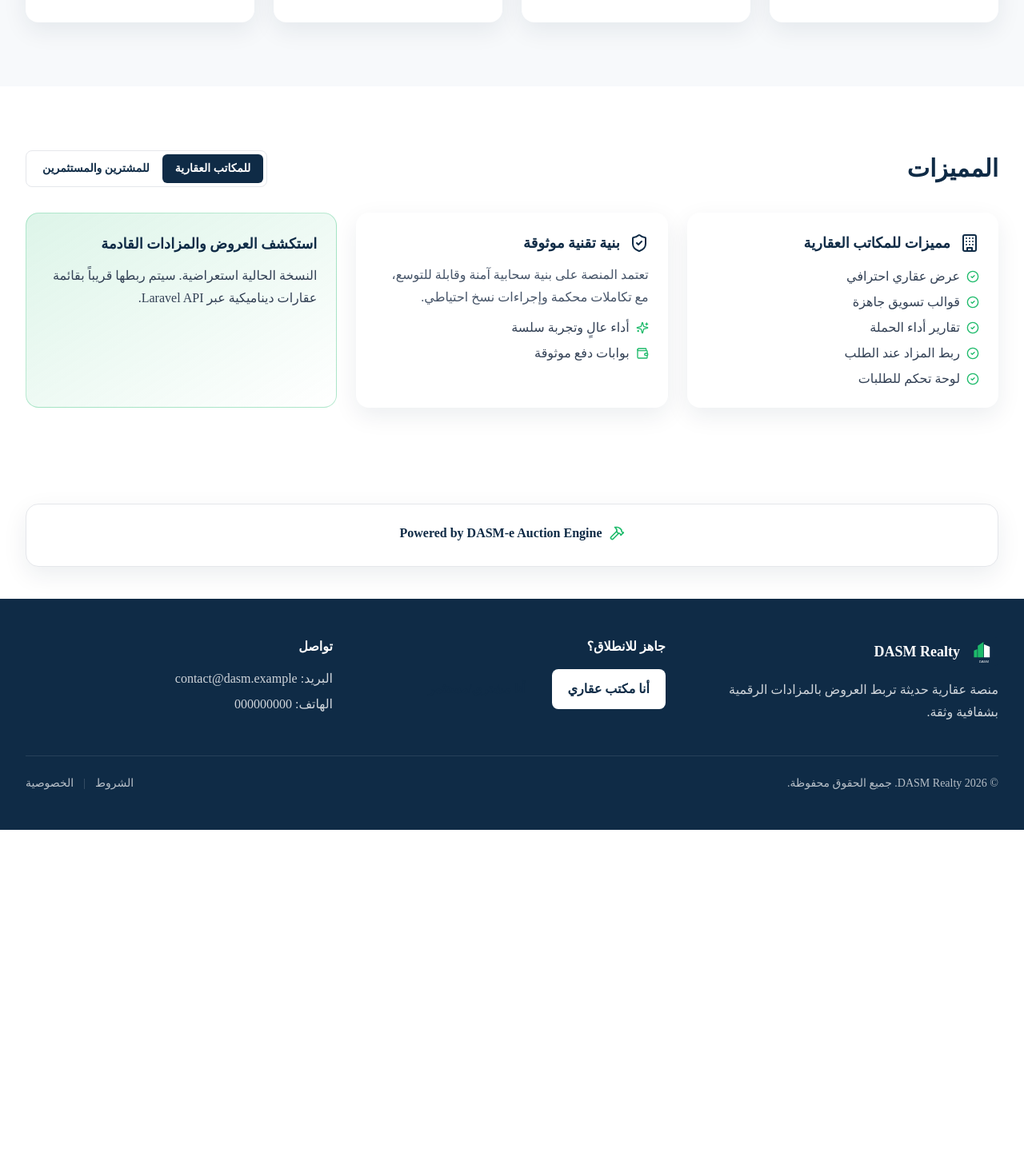
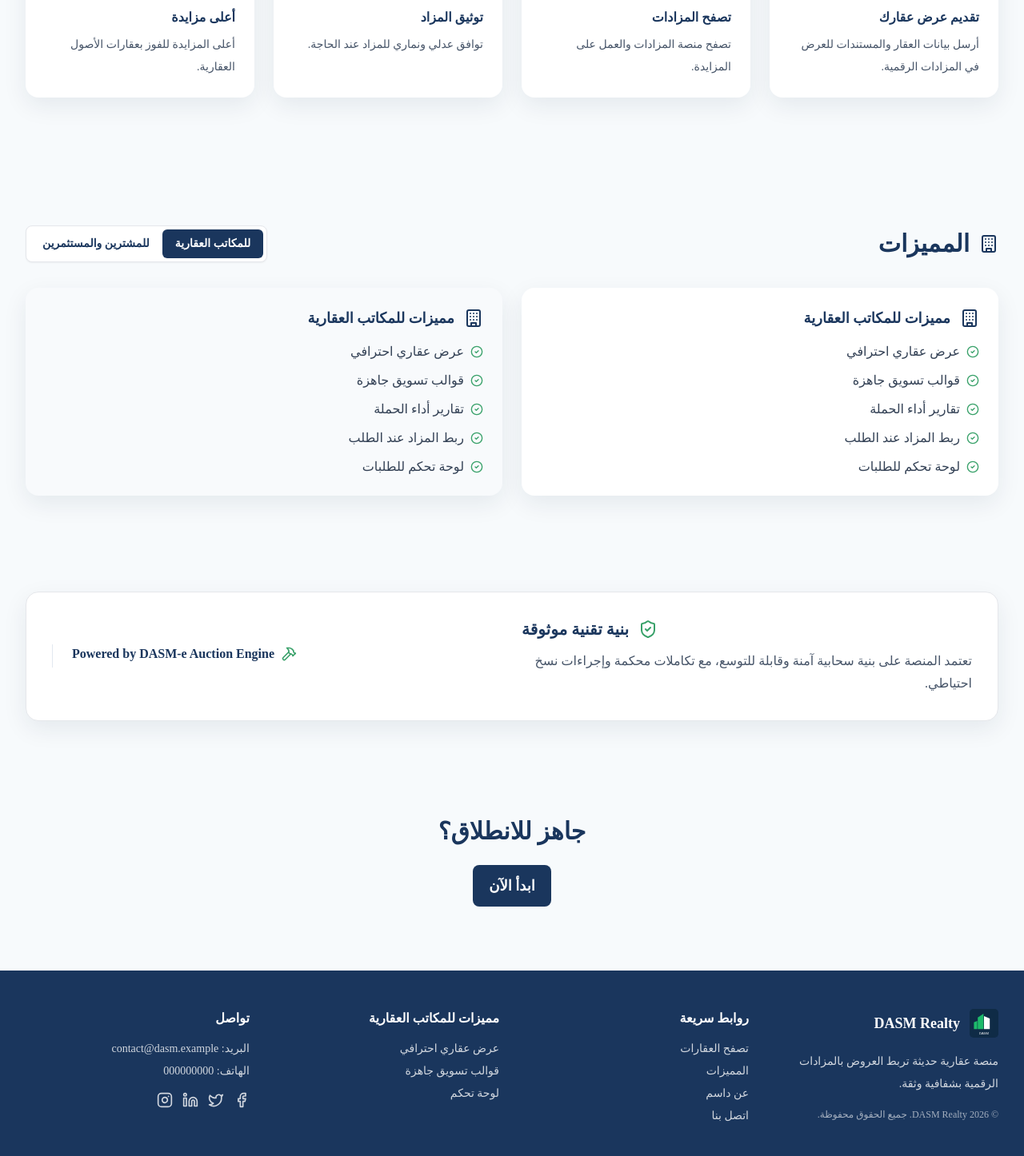
Before and after one commit to mazroni9/DASM-Realty, a Next.js app in the folder frontend/: page / in a window 1280 px wide. Shown: the part 1244-2690 px from the top of the page at 80% size. Before the commit the page ends 2282 px from the top, so only its background shows below. Built offline with nearby package versions, Linux system fonts and the light colour scheme.

Commit message:
Fix: Update all components to match design exactly - Navbar, WhyUs, HowItWorks, Features, TrustBadge, Footer, and add ReadyToLaunch section

```diff
--- a/frontend/app/globals.css
+++ b/frontend/app/globals.css
@@ -4,7 +4,7 @@
 
 /* CSS variables */
 :root {
-	--bg-muted: #f7f9fb;
+	--bg-muted: #F7FAFC; /* Light gray from design */
 }
 
 html {
--- a/frontend/app/page.tsx
+++ b/frontend/app/page.tsx
@@ -4,6 +4,7 @@ import { WhyUs } from '@/components/WhyUs';
 import { HowItWorks } from '@/components/HowItWorks';
 import { Features } from '@/components/Features';
 import { TrustBadge } from '@/components/TrustBadge';
+import { ReadyToLaunch } from '@/components/ReadyToLaunch';
 import { Footer } from '@/components/Footer';
 
 export default function Page() {
@@ -16,6 +17,7 @@ export default function Page() {
 				<HowItWorks />
 				<Features />
 				<TrustBadge />
+				<ReadyToLaunch />
 			</main>
 			<Footer />
 		</div>
--- a/frontend/components/Features.tsx
+++ b/frontend/components/Features.tsx
@@ -22,16 +22,19 @@ const buyerFeatures = [
 export function Features() {
 	const [tab, setTab] = useState<'office' | 'buyer'>('office');
 	return (
-		<section className="py-14 lg:py-20">
+		<section id="features" className="py-14 lg:py-20 bg-[var(--bg-muted)]">
 			<div className="container container-padding">
-				<div className="flex flex-wrap items-center justify-between gap-4">
-					<h2 className="text-2xl sm:text-3xl font-extrabold text-dasm-blue">
-						المميزات
-					</h2>
-					<div className="inline-flex rounded-lg border p-1 bg-white">
+				<div className="flex flex-wrap items-center justify-between gap-4 mb-8">
+					<div className="flex items-center gap-3">
+						<Building className="h-6 w-6 text-dasm-blue" />
+						<h2 className="text-2xl sm:text-3xl font-extrabold text-dasm-blue">
+							المميزات
+						</h2>
+					</div>
+					<div className="inline-flex rounded-lg border p-1 bg-white shadow-sm">
 						<button
 							onClick={() => setTab('office')}
-							className={`px-4 py-2 rounded-md text-sm font-semibold ${
+							className={`px-4 py-2 rounded-md text-sm font-semibold transition-colors ${
 								tab === 'office'
 									? 'bg-dasm-blue text-white'
 									: 'text-dasm-blue hover:bg-slate-50'
@@ -41,7 +44,7 @@ export function Features() {
 						</button>
 						<button
 							onClick={() => setTab('buyer')}
-							className={`px-4 py-2 rounded-md text-sm font-semibold ${
+							className={`px-4 py-2 rounded-md text-sm font-semibold transition-colors ${
 								tab === 'buyer'
 									? 'bg-dasm-blue text-white'
 									: 'text-dasm-blue hover:bg-slate-50'
@@ -52,8 +55,10 @@ export function Features() {
 					</div>
 				</div>
 
-				<div className="mt-8 grid grid-cols-1 lg:grid-cols-3 gap-6">
-					<div className="rounded-2xl bg-white p-6 shadow-card">
+				<div className="grid grid-cols-1 md:grid-cols-2 gap-6">
+					<div className={`rounded-2xl p-6 shadow-card transition-all ${
+						tab === 'office' ? 'bg-white' : 'bg-slate-50'
+					}`}>
 						<div className="flex items-center gap-3">
 							{tab === 'office' ? (
 								<Building className="h-6 w-6 text-dasm-blue" />
@@ -64,45 +69,36 @@ export function Features() {
 								{tab === 'office' ? 'مميزات للمكاتب العقارية' : 'مميزات للمشترين والمستثمرين'}
 							</h3>
 						</div>
-						<ul className="mt-4 space-y-2 text-slate-700">
+						<ul className="mt-4 space-y-3 text-slate-700">
 							{(tab === 'office' ? officeFeatures : buyerFeatures).map((f) => (
 								<li key={f} className="flex items-center gap-2">
-									<CheckCircle2 className="h-4 w-4 text-dasm-green" />
-									{f}
+									<CheckCircle2 className="h-4 w-4 text-dasm-green flex-shrink-0" />
+									<span>{f}</span>
 								</li>
 							))}
 						</ul>
 					</div>
-					<div className="rounded-2xl bg-white p-6 shadow-card">
+					<div className={`rounded-2xl p-6 shadow-card transition-all ${
+						tab === 'buyer' ? 'bg-white' : 'bg-slate-50'
+					}`}>
 						<div className="flex items-center gap-3">
-							<ShieldCheck className="h-6 w-6 text-dasm-blue" />
+							{tab === 'buyer' ? (
+								<Users2 className="h-6 w-6 text-dasm-blue" />
+							) : (
+								<Building className="h-6 w-6 text-dasm-blue" />
+							)}
 							<h3 className="text-lg font-bold text-dasm-blue">
-								بنية تقنية موثوقة
+								{tab === 'buyer' ? 'مميزات للمشترين والمستثمرين' : 'مميزات للمكاتب العقارية'}
 							</h3>
 						</div>
-						<p className="mt-3 text-slate-600 leading-7">
-							تعتمد المنصة على بنية سحابية آمنة وقابلة للتوسع، مع تكاملات
-							محكمة وإجراءات نسخ احتياطي.
-						</p>
-						<ul className="mt-3 space-y-2 text-slate-700">
-							<li className="flex items-center gap-2">
-								<Sparkles className="h-4 w-4 text-dasm-green" />
-								أداء عالٍ وتجربة سلسة
-							</li>
-							<li className="flex items-center gap-2">
-								<Wallet className="h-4 w-4 text-dasm-green" />
-								بوابات دفع موثوقة
-							</li>
+						<ul className="mt-4 space-y-3 text-slate-700">
+							{(tab === 'buyer' ? buyerFeatures : officeFeatures).map((f) => (
+								<li key={f} className="flex items-center gap-2">
+									<CheckCircle2 className="h-4 w-4 text-dasm-green flex-shrink-0" />
+									<span>{f}</span>
+								</li>
+							))}
 						</ul>
-					</div>
-					<div id="browse" className="rounded-2xl bg-gradient-to-br from-dasm-green/15 to-transparent border border-dasm-green/30 p-6">
-						<h3 className="text-lg font-bold text-dasm-blue">
-							استكشف العروض والمزادات القادمة
-						</h3>
-						<p className="mt-3 text-slate-700 leading-7">
-							النسخة الحالية استعراضية. سيتم ربطها قريباً بقائمة عقارات
-							ديناميكية عبر Laravel API.
-						</p>
 					</div>
 				</div>
 			</div>
--- a/frontend/components/Footer.tsx
+++ b/frontend/components/Footer.tsx
@@ -1,48 +1,99 @@
 import Link from 'next/link';
 import Image from 'next/image';
+import { Facebook, Twitter, Linkedin, Instagram } from 'lucide-react';
 
 export function Footer() {
 	return (
 		<footer id="cta" className="bg-dasm-blue text-white">
 			<div className="container container-padding py-12">
-				<div className="grid grid-cols-1 md:grid-cols-3 gap-8 items-start">
+				<div className="grid grid-cols-1 md:grid-cols-4 gap-8 items-start">
 					<div className="space-y-4">
 						<div className="flex items-center gap-3">
 							<Image src="/logo-dasm-inv.svg" alt="DASM" width={36} height={36} />
 							<div className="font-extrabold text-lg">DASM Realty</div>
 						</div>
-						<p className="text-white/80 leading-7">
+						<p className="text-white/80 leading-7 text-sm">
 							منصة عقارية حديثة تربط العروض بالمزادات الرقمية بشفافية وثقة.
+						</p>
+						<p className="text-white/60 text-xs mt-4">
+							© {new Date().getFullYear()} DASM Realty. جميع الحقوق محفوظة.
 						</p>
 					</div>
 					<div>
-						<h4 className="font-bold">جاهز للانطلاق؟</h4>
-						<div className="mt-4 flex flex-wrap gap-3">
-							<Link href="#" className="btn bg-white text-dasm-blue hover:bg-slate-100">
-								أنا مكتب عقاري
+						<h4 className="font-bold mb-4">روابط سريعة</h4>
+						<ul className="space-y-2 text-white/80 text-sm">
+							<li>
+								<Link href="#browse" className="hover:text-white transition-colors">
+									تصفح العقارات
+								</Link>
+							</li>
+							<li>
+								<Link href="#features" className="hover:text-white transition-colors">
+									المميزات
+								</Link>
+							</li>
+							<li>
+								<Link href="#" className="hover:text-white transition-colors">
+									عن داسم
+								</Link>
+							</li>
+							<li>
+								<Link href="#" className="hover:text-white transition-colors">
+									اتصل بنا
+								</Link>
+							</li>
+						</ul>
+					</div>
+					<div>
+						<h4 className="font-bold mb-4">مميزات للمكاتب العقارية</h4>
+						<ul className="space-y-2 text-white/80 text-sm">
+							<li>
+								<Link href="#" className="hover:text-white transition-colors">
+									عرض عقاري احترافي
+								</Link>
+							</li>
+							<li>
+								<Link href="#" className="hover:text-white transition-colors">
+									قوالب تسويق جاهزة
+								</Link>
+							</li>
+							<li>
+								<Link href="#" className="hover:text-white transition-colors">
+									لوحة تحكم
+								</Link>
+							</li>
+						</ul>
+					</div>
+					<div>
+						<h4 className="font-bold mb-4">تواصل</h4>
+						<ul className="space-y-2 text-white/80 text-sm mb-4">
+							<li>البريد: contact@dasm.example</li>
+							<li>الهاتف: 000000000</li>
+						</ul>
+						<div className="flex items-center gap-3 mt-4">
+							<Link href="#" className="text-white/80 hover:text-white transition-colors">
+								<Facebook className="h-5 w-5" />
 							</Link>
-							<Link href="#" className="btn btn-outline border-white text-white hover:bg-white/10">
-								أنا مشتري/مستثمر
+							<Link href="#" className="text-white/80 hover:text-white transition-colors">
+								<Twitter className="h-5 w-5" />
+							</Link>
+							<Link href="#" className="text-white/80 hover:text-white transition-colors">
+								<Linkedin className="h-5 w-5" />
+							</Link>
+							<Link href="#" className="text-white/80 hover:text-white transition-colors">
+								<Instagram className="h-5 w-5" />
 							</Link>
 						</div>
 					</div>
-					<div>
-						<h4 className="font-bold">تواصل</h4>
-						<ul className="mt-4 space-y-2 text-white/80">
-							<li>البريد: contact@dasm.example</li>
-							<li>الهاتف: 000000000</li>
-						</ul>
-					</div>
 				</div>
 				<div className="mt-10 border-t border-white/10 pt-6 text-sm text-white/70 flex flex-wrap items-center justify-between gap-3">
-					<p>© {new Date().getFullYear()} DASM Realty. جميع الحقوق محفوظة.</p>
 					<div className="flex items-center gap-3">
-						<Link href="#" className="hover:text-white">
-							الشروط
+						<Link href="#" className="hover:text-white transition-colors">
+							الشروط والأحكام
 						</Link>
 						<span className="opacity-30">|</span>
-						<Link href="#" className="hover:text-white">
-							الخصوصية
+						<Link href="#" className="hover:text-white transition-colors">
+							سياسة الخصوصية
 						</Link>
 					</div>
 				</div>
--- a/frontend/components/HowItWorks.tsx
+++ b/frontend/components/HowItWorks.tsx
@@ -2,23 +2,23 @@ import { ClipboardList, FileCheck2, Hammer, BadgeCheck } from 'lucide-react';
 
 const steps = [
 	{
-		title: 'تقديم الطلب',
-		desc: 'أرسل بيانات العقار والمستندات الأولية.',
+		title: 'تقديم عرض عقارك',
+		desc: 'أرسل بيانات العقار والمستندات للعرض في المزادات الرقمية.',
 		icon: ClipboardList
 	},
 	{
-		title: 'توثيق المنصة',
-		desc: 'نراجع المستندات ونوافق الإدراج.',
+		title: 'تصفح المزادات',
+		desc: 'تصفح منصة المزادات والعمل على المزايدة.',
 		icon: FileCheck2
 	},
 	{
-		title: 'تفعيل المزاد',
-		desc: 'نحدد موعد المزاد عند الحاجة.',
+		title: 'توثيق المزاد',
+		desc: 'توافق عدلي ونماري للمزاد عند الحاجة.',
 		icon: Hammer
 	},
 	{
-		title: 'إتمام البيع',
-		desc: 'إغلاق الصفقة بأفضل سعر موثق.',
+		title: 'أعلى مزايدة',
+		desc: 'أعلى المزايدة للفوز بعقارات الأصول العقارية.',
 		icon: BadgeCheck
 	}
 ];
--- /dev/null
+++ b/frontend/components/ReadyToLaunch.tsx
@@ -0,0 +1,18 @@
+import Link from 'next/link';
+
+export function ReadyToLaunch() {
+	return (
+		<section className="py-14 lg:py-20 bg-[var(--bg-muted)]">
+			<div className="container container-padding text-center">
+				<h2 className="text-2xl sm:text-3xl font-extrabold text-dasm-blue mb-6">
+					جاهز للانطلاق؟
+				</h2>
+				<div className="flex flex-wrap justify-center gap-4">
+					<Link href="#cta" className="btn btn-primary text-lg px-8 py-4">
+						ابدأ الآن
+					</Link>
+				</div>
+			</div>
+		</section>
+	);
+}
--- a/frontend/components/TrustBadge.tsx
+++ b/frontend/components/TrustBadge.tsx
@@ -1,13 +1,27 @@
-import { Hammer } from 'lucide-react';
+import { Hammer, ShieldCheck } from 'lucide-react';
 
 export function TrustBadge() {
 	return (
-		<section className="py-10">
+		<section className="py-10 bg-[var(--bg-muted)]">
 			<div className="container container-padding">
-				<div className="rounded-2xl border bg-white p-6 text-center shadow-card">
-					<div className="inline-flex items-center gap-2 text-dasm-blue font-semibold">
-						<Hammer className="h-5 w-5 text-dasm-green" />
-						<span>Powered by DASM‑e Auction Engine</span>
+				<div className="rounded-2xl border bg-white p-6 sm:p-8 shadow-card">
+					<div className="grid grid-cols-1 md:grid-cols-2 gap-6 items-center">
+						<div className="text-right">
+							<div className="flex items-center gap-3 justify-end">
+								<ShieldCheck className="h-6 w-6 text-dasm-green" />
+								<h3 className="text-xl font-bold text-dasm-blue">بنية تقنية موثوقة</h3>
+							</div>
+							<p className="mt-3 text-slate-600 leading-7">
+								تعتمد المنصة على بنية سحابية آمنة وقابلة للتوسع، مع تكاملات
+								محكمة وإجراءات نسخ احتياطي.
+							</p>
+						</div>
+						<div className="text-left border-r md:border-r-0 md:border-l border-slate-200 md:pr-6 md:pl-6">
+							<div className="inline-flex items-center gap-2 text-dasm-blue font-semibold">
+								<Hammer className="h-5 w-5 text-dasm-green" />
+								<span>Powered by DASM‑e Auction Engine</span>
+							</div>
+						</div>
 					</div>
 				</div>
 			</div>
--- a/frontend/tailwind.config.ts
+++ b/frontend/tailwind.config.ts
@@ -18,16 +18,16 @@ const config: Config = {
 		extend: {
 			colors: {
 				'dasm-blue': {
-					DEFAULT: '#0F2B46', // deep navy from design
-					light: '#173a5f',
+					DEFAULT: '#1A365D', // dark blue from design
+					light: '#2D4A6B',
 					soft: '#1c426b'
 				},
 				'dasm-green': {
-					DEFAULT: '#1DBA6A', // vibrant green
-					dark: '#129158'
+					DEFAULT: '#38A169', // vibrant green from design
+					dark: '#2F855A'
 				},
 				'dasm-gold': '#F2C14E',
-				'dasm-ink': '#0b1b2d'
+				'dasm-ink': '#4A5568'
 			},
 			fontFamily: {
 				sans: ['var(--font-cairo)']
```
Also changed, not shown: frontend/components/Navbar.tsx (+5 -3 lines), frontend/components/WhyUs.tsx (+11 -9 lines).
